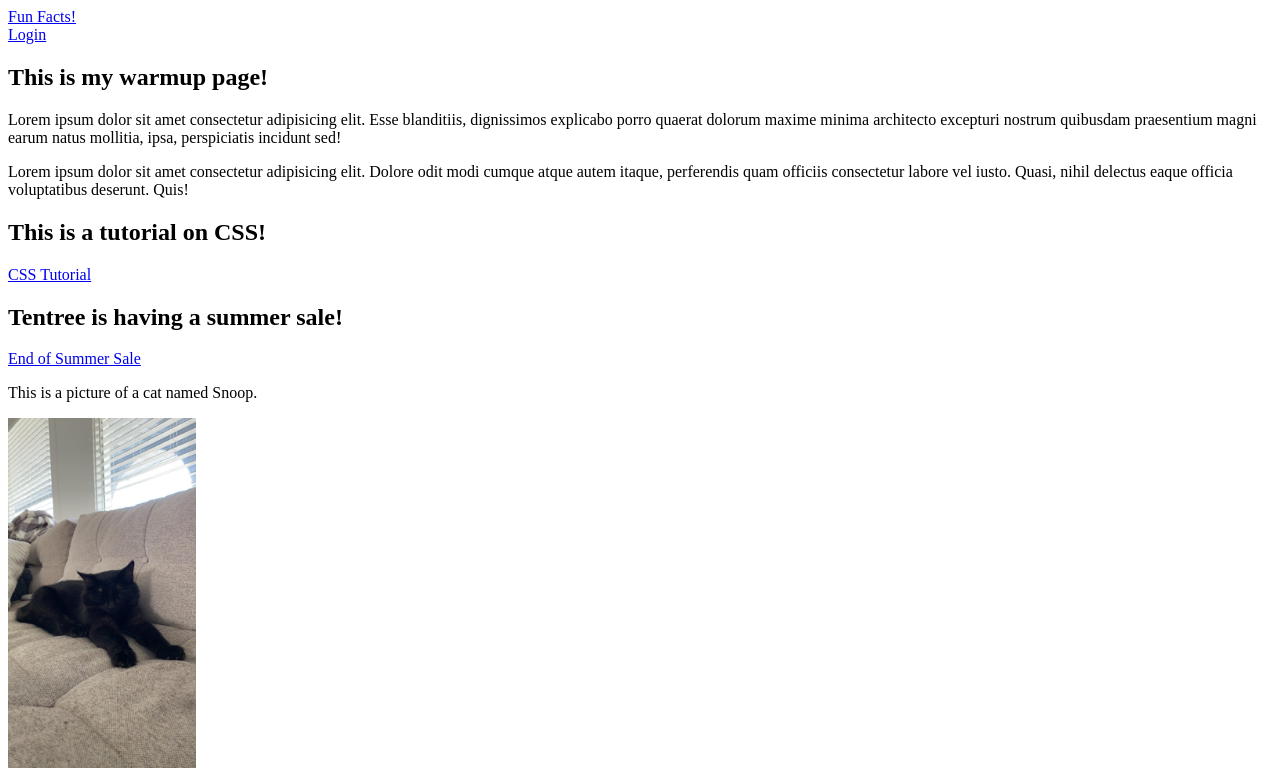
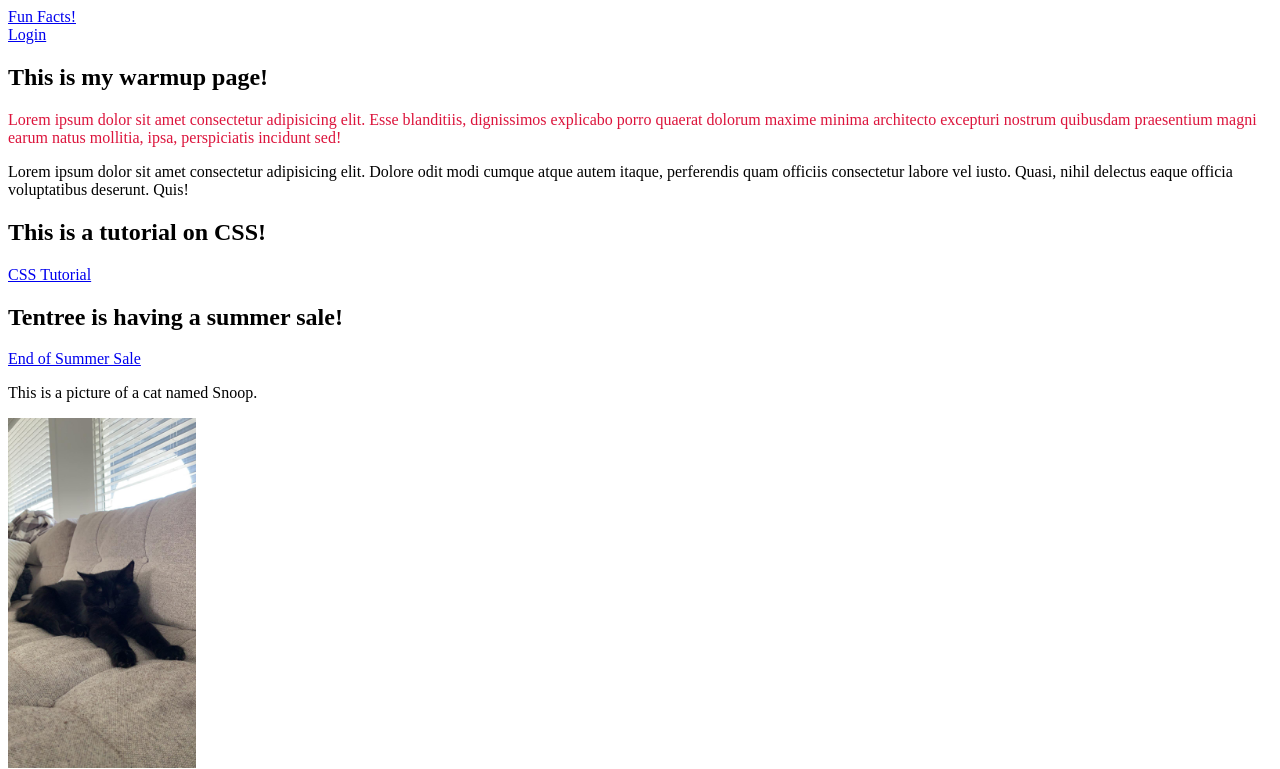
Before and after one commit to rebeccakruk/semanticwarmup, a plain HTML site: page index.html in a window 1280 px wide. Shown: the top 769 px of the page. Drawn offline with Linux system fonts and the light colour scheme.

Commit message:
started css

```diff
--- a/index.html
+++ b/index.html
@@ -8,6 +8,7 @@
     <meta name="description" content="rebecca's black cats">
     <meta name="keywords" content="black cat, cats, sale, w3schools">
     <meta name="author" content="rebecca">
+    <link rel="stylesheet" href="/css/style.css">
 </head>
 <body>
     <nav>
@@ -15,9 +16,9 @@
         <a href="/funfacts">Fun Facts!</a><br>
         <a href="/login">Login</a>
         <h1>This is my warmup page!</h1>
-       <main>
+        <main>
         <div>
-        <p>Lorem ipsum dolor sit amet consectetur adipisicing elit. Esse blanditiis, dignissimos explicabo porro quaerat dolorum maxime minima architecto excepturi nostrum quibusdam praesentium magni earum natus mollitia, ipsa, perspiciatis incidunt sed!</p>
+        <p style="color:crimson">Lorem ipsum dolor sit amet consectetur adipisicing elit. Esse blanditiis, dignissimos explicabo porro quaerat dolorum maxime minima architecto excepturi nostrum quibusdam praesentium magni earum natus mollitia, ipsa, perspiciatis incidunt sed!</p>
         <p>Lorem ipsum dolor sit amet consectetur adipisicing elit. Dolore odit modi cumque atque autem itaque, perferendis quam officiis consectetur labore vel iusto. Quasi, nihil delectus eaque officia voluptatibus deserunt. Quis!</p>
     </div>
     </header>
```
